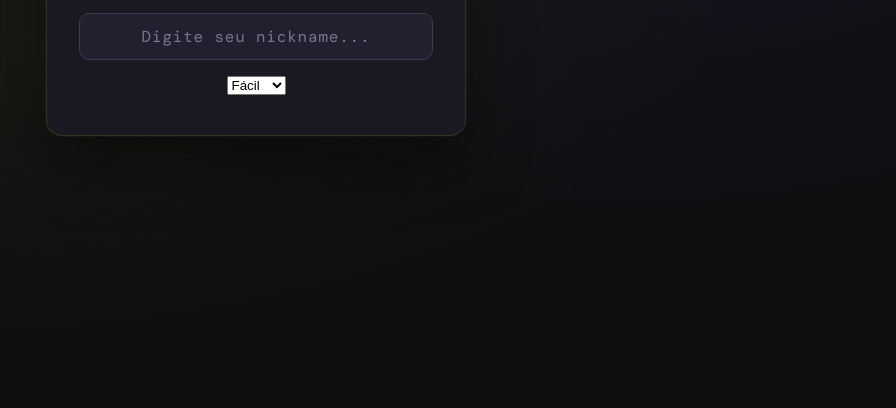
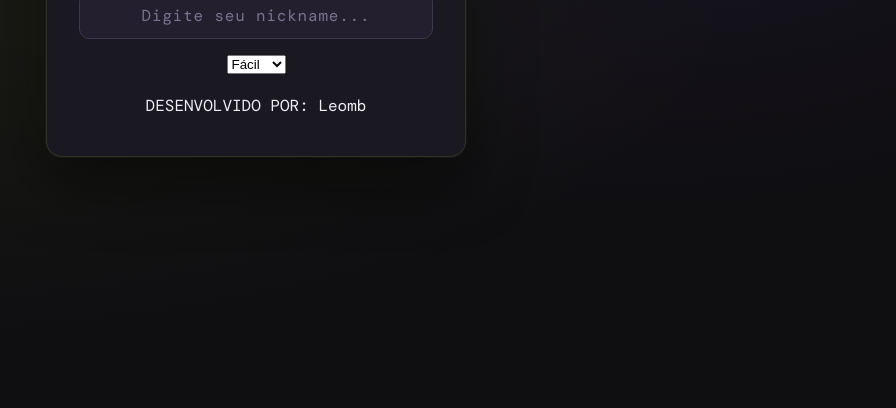
Before and after one commit to Leomb-coder/jogo_palavras, a plain HTML site: page index.html in a window 1280 px wide. Shown: the part 392-800 px from the top of the page, without its empty margins (384-1280 px from the left). Drawn offline with nearby package versions, Linux system fonts and the light colour scheme.

Commit message:
Add files via upload

```diff
--- a/index.html
+++ b/index.html
@@ -43,6 +43,8 @@
 
             <button onclick="reiniciarJogo()" id="reset-btn" class="hidden">Jogar Novamente</button>
         </div>
+        <br>
+        <p>DESENVOLVIDO POR: Leomb</p>
     </div>
     <script src="index.js"></script>
 </body>
```
